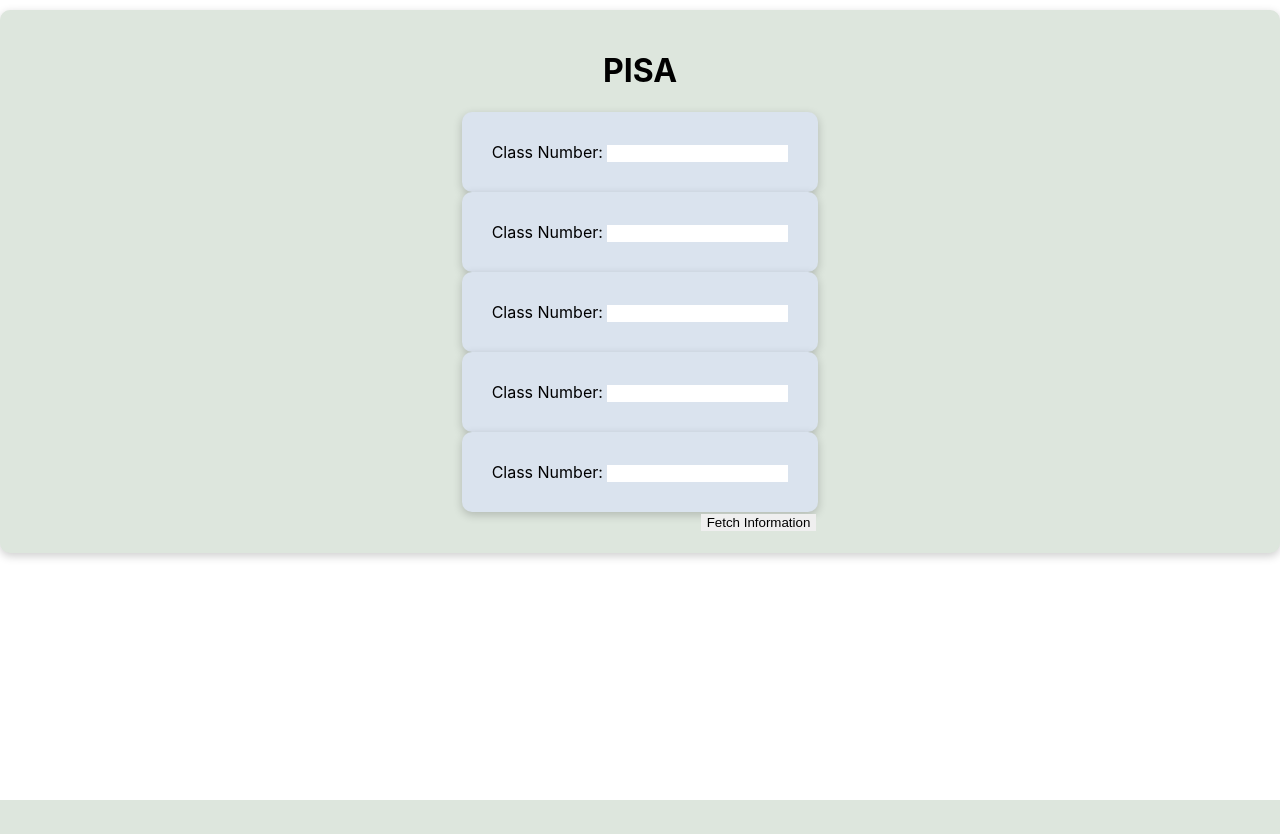
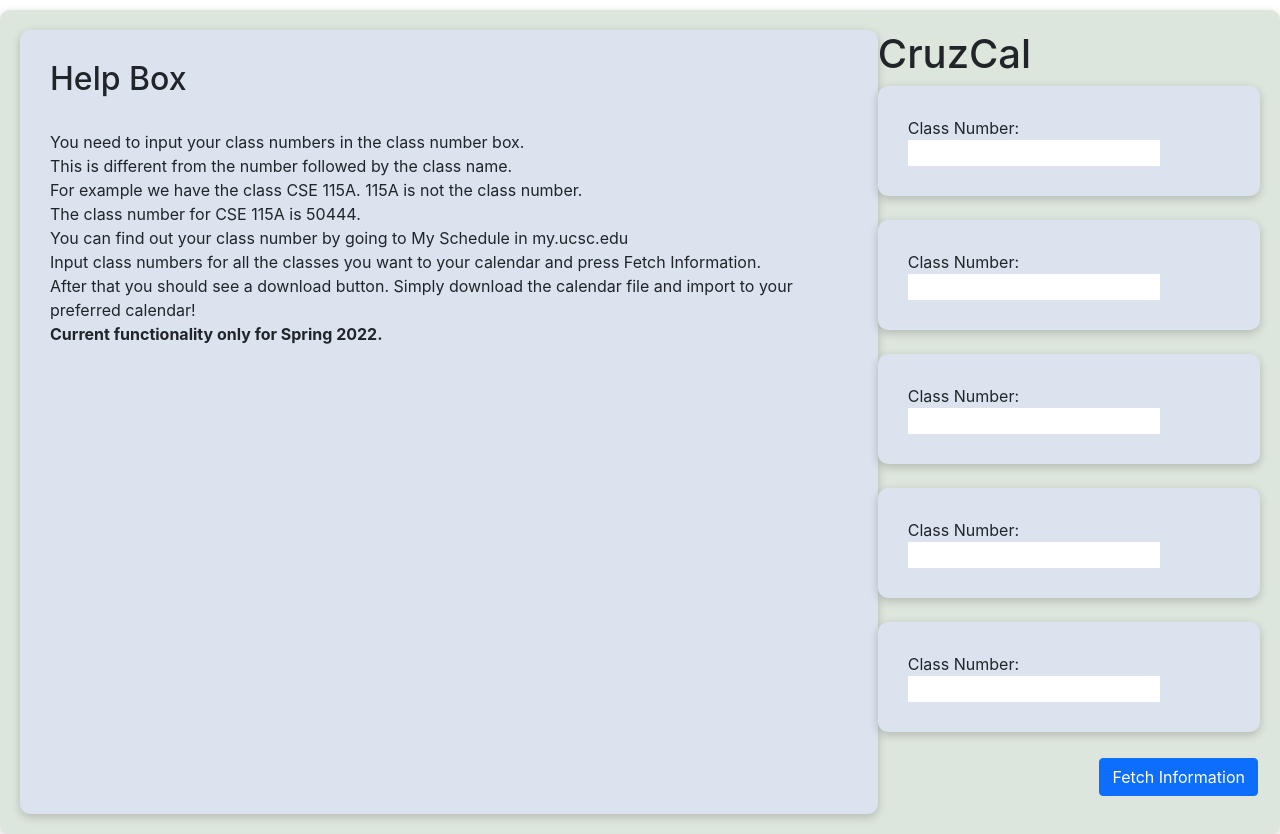
Before and after one commit to tanmaymittal/cruzcal-old, a Flask app: page / in a window 1280 px wide. Before the commit the page ends 800 px from the top, so only its background shows below. Run offline with Flask 2, Linux system fonts and the light colour scheme.

Commit message:
Updated UI

```diff
--- a/templates/index.html
+++ b/templates/index.html
@@ -1,69 +1,89 @@
 <!doctype html>
 <html>
     <head>
-        <title>PISA</title>
+        <title>CruzCal</title>
         <meta name="description" content="Our first page">
         <meta name="keywords" content="html tutorial template">
+        <link href="https://cdn.jsdelivr.net/npm/bootstrap@5.1.3/dist/css/bootstrap.min.css" rel="stylesheet" integrity="sha384-1BmE4kWBq78iYhFldvKuhfTAU6auU8tT94WrHftjDbrCEXSU1oBoqyl2QvZ6jIW3" crossorigin="anonymous">
         </head>
     <body>
         <link rel= "stylesheet" type= "text/css" href= "{{ url_for('static',filename='styles/index.css') }}">
-        <div class="main-box app">
-            <h1>PISA</h1>
-            <div class="app-wrapper">
+        <div class="main-box d-flex justify-content-evenly">
+            <div class="input-box">
+                <h2>Help Box</h2>
+                <br>
+                <p>
+                    You need to input your class numbers in the class number box. <br>
+                    This is different from the number followed by the class name. <br>
+                    For example we have the class CSE 115A. 115A is not the class number. <br>
+                    The class number for CSE 115A is 50444. <br>
+                    You can find out your class number by going to My Schedule in my.ucsc.edu <br>
+                    Input class numbers for all the classes you want to your calendar and press Fetch Information. <br>
+                    After that you should see a download button. Simply download the calendar file and import to your preferred calendar! <br>
+                    <b>Current functionality only for Spring 2022.</b>
+                </p>
+                <div>
+                    {% if gotData == True %}
+                        <table class="table">
+                            <thead>
+                                <tr>
+                                  <th scope="col">Class Name</th>
+                                  <th scope="col">Starting Date</th>
+                                  <th scope="col">Meeting Days</th>
+                                  <!-- <th scope="col">Handle</th> -->
+                                </tr>
+                            </thead>
+                            <tbody>
+                                {% for x in class_carry %}
+                                    <tr>
+                                        <th>{{ x.className }}</th>
+                                        <th>{{ x.startDate }}</th>
+                                        <th>{{ x.meetingDays }}</th>
+                                    </tr>
+                                {% endfor %}
+                            </tbody>
+                        </table>
+                    {% endif %}
+                </div>
+            </div>
+            <div class="app-wrapper d-flex flex-column bd-highlight mb-3">
+                <h1>CruzCal</h1>
                 <form method="post">
                     <div class="input-box">
                         <label>Class Number:</label>
                         <input name="class_number" id = "class_number">
                     </div>
+                    <br>
                     <div class="input-box">
                         <label>Class Number:</label>
                         <input name="class_number_two" id >
                     </div>
+                    <br>
                     <div class="input-box">
                         <label>Class Number:</label>
                         <input name="class_number_three" >
                     </div>
+                    <br>
                     <div class="input-box">
                         <label>Class Number:</label>
                         <input name="class_number_four" >
                     </div>
+                    <br>
                     <div class="input-box">
                         <label>Class Number:</label>
                         <input name="class_number_five" >
                     </div>
+                    <br>
                     <div class="form-group mb-0 text-center">
                         <button class="btn btn-primary" type="submit"> Fetch Information </button>
                     </div>
                     {% if gotData == True %}
                         <div class="form-group mb-0 text-center">
-                            <button class="btn btn-primary"> <a href="{{url_for('download')}}" >Download</a></button>
+                            <button class="btn btn-primary"> <a href="{{url_for('download')}}" class="link-light" >Download</a></button>
                         </div>
                     {% endif %}
                 </form>
             </div>
-            {% if gotData == True %}
-                <!-- <h2>{{  className }}</h2>
-                <div class="">
-                    <ul>
-                        <li>{{ meetingPlace }}</li>
-                        <li>{{ startDate }}</li>
-                        <li>{{ meetingDays }}</li>
-                    </ul>
-                </div> -->
-                <div>
-
-                </div>
-
-                <table>
-                    {% for x in class_carry %}
-                        <tr>
-                            <th>{{ x.className }}</th>
-                            <th>{{ x.startDate }}</th>
-                            <th>{{ x.meetingDays }}</th>
-                        </tr>
-                    {% endfor %}
-                </table>
-            {% endif %}
         </div>
     </body>
 </html>
```
